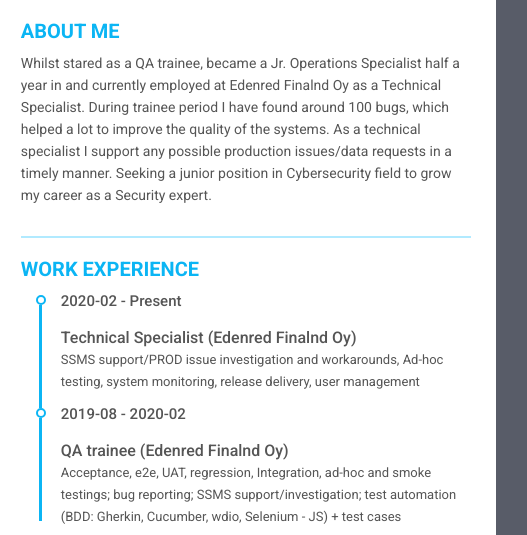
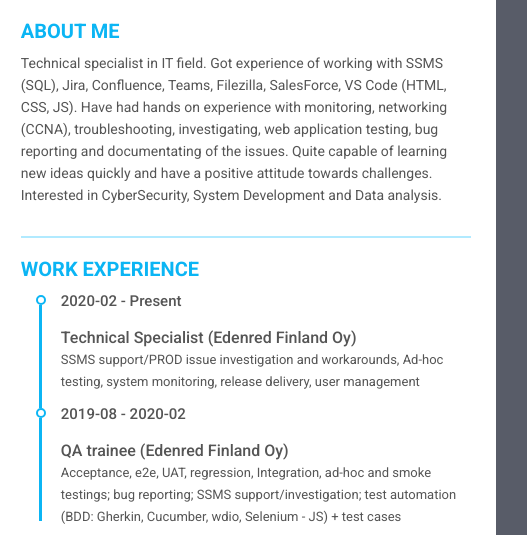
Before and after one commit to iavasvertel/cv2021, a plain HTML site: page index.html in a window 1280 px wide. Shown: the top 535 px of the page, 544-1071 px from the left. Drawn offline with Linux system fonts and the light colour scheme.

Commit message:
Supermetrics

```diff
--- a/index.html
+++ b/index.html
@@ -21,7 +21,7 @@
     <div class="resume">
         <div class="resume_left">
             <div class="resume_profile">
-                <img src="DSC04429updated1.jpg" alt="profile_picture">
+                <img src="DSC04429-1.jpg" alt="profile_picture">
             </div>
             <div class="resume_content">
                 <div class="resume_item resume_info">
@@ -169,7 +169,7 @@
             <div class="resume_item resume_skills">
                 <div class="title">
                     <p class="bold">About Me</p>
-                    <p class="about">Whilst stared as a QA trainee, became a Jr. Operations Specialist half a year in and currently employed at Edenred Finalnd Oy as a Technical Specialist. During trainee period I have found around 100 bugs, which helped a lot to improve the quality of the systems. As a technical specialist I support any possible production issues/data requests in a timely manner. Seeking a junior position in Cybersecurity field to grow my career as a Security expert.</p>
+                    <p class="about">Technical specialist in IT field. Got experience of working with SSMS (SQL), Jira, Confluence, Teams, Filezilla, SalesForce, VS Code (HTML, CSS, JS). Have had hands on experience with monitoring, networking (CCNA), troubleshooting, investigating, web application testing, bug reporting and documentating of the issues. Quite capable of learning new ideas quickly and have a positive attitude towards challenges. Interested in CyberSecurity, System Development and Data analysis.</p>
                 </div>
             </div>
             <div class="resume_item resume_work">
@@ -180,14 +180,14 @@
                     <li>
                         <div class="date">2020-02 - Present</div>
                         <div class="info">
-                            <p class="semi-bold">Technical Specialist (Edenred Finalnd Oy)</p>
+                            <p class="semi-bold">Technical Specialist (Edenred Finland Oy)</p>
                             <p>SSMS support/PROD issue investigation and workarounds, Ad-hoc testing, system monitoring, release delivery, user management</p>
                         </div>
                     </li>
                     <li>
                         <div class="date">2019-08 - 2020-02</div>
                         <div class="info">
-                            <p class="semi-bold">QA trainee (Edenred Finalnd Oy)</p>
+                            <p class="semi-bold">QA trainee (Edenred Finland Oy)</p>
                             <p>Acceptance, e2e, UAT, regression, Integration, ad-hoc and smoke testings;
                                 bug reporting; SSMS support/investigation;
                                 test automation (BDD: Gherkin, Cucumber, wdio, Selenium - JS) + test cases</p>
```
Also changed, not shown: 1 other file.
